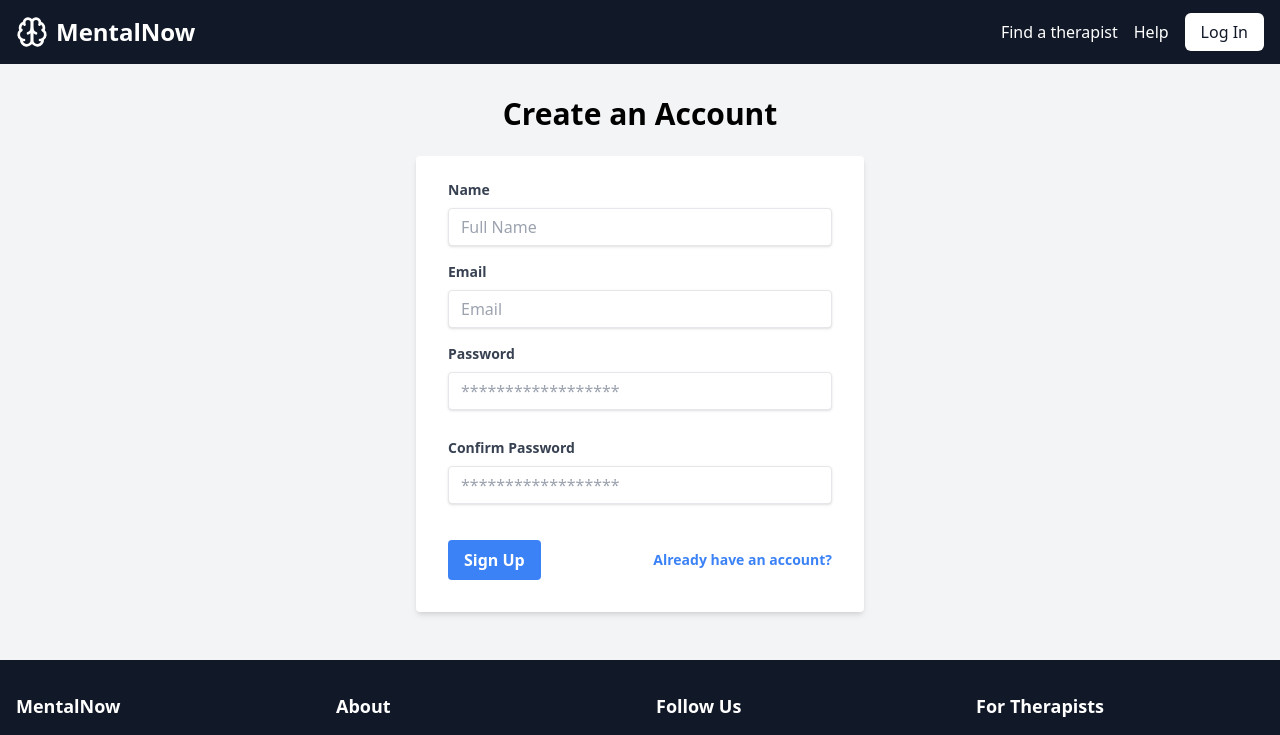
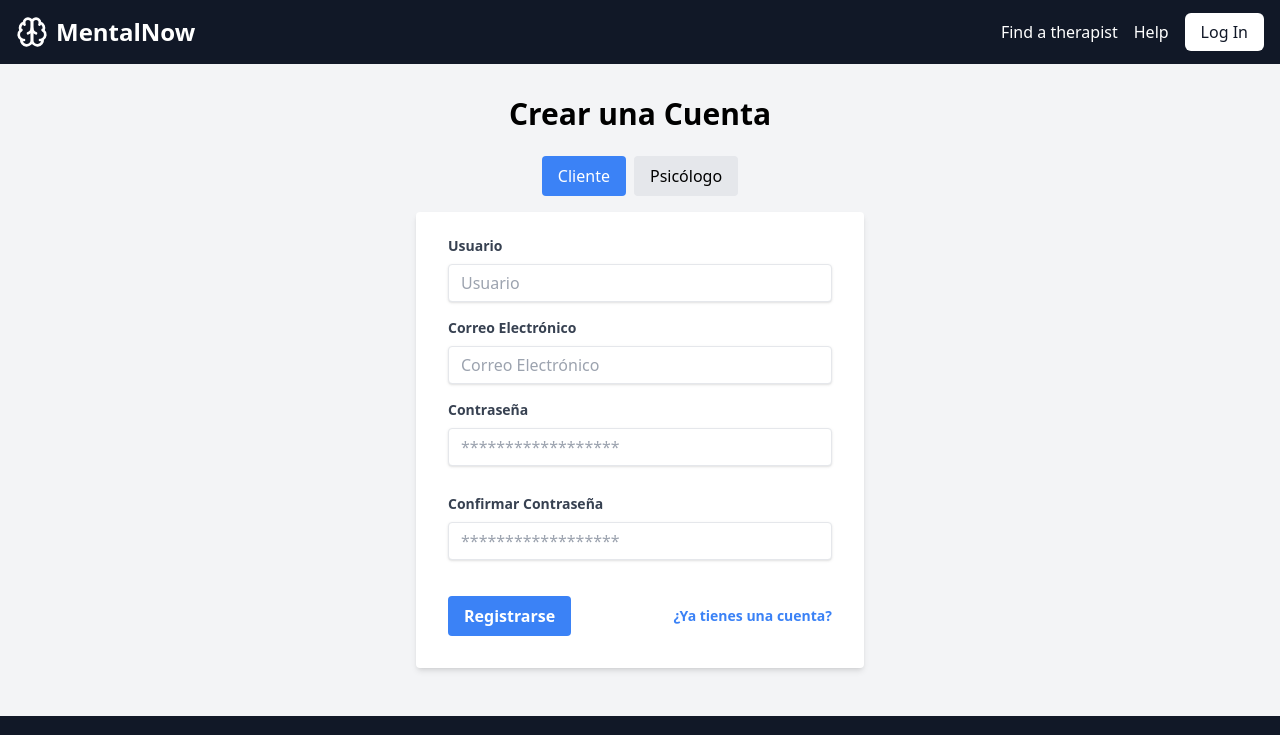
Before and after one commit to Juanma519/Proyecto-Sistemas-Distribuidos, a React (Vite) app in the folder Frontend/: page /register in a window 1280 px wide. Shown: the top 735 px of the page. Built offline with nearby package versions, Linux system fonts and the light colour scheme.

Commit message:
registro terminado

```diff
--- a/Frontend/src/components/Register.tsx
+++ b/Frontend/src/components/Register.tsx
@@ -2,36 +2,91 @@ import React, { useState } from 'react';
 import { Link } from 'react-router-dom';
 
 const Register: React.FC = () => {
-  const [name, setName] = useState('');
-  const [email, setEmail] = useState('');
-  const [password, setPassword] = useState('');
-  const [confirmPassword, setConfirmPassword] = useState('');
+  const [userType, setUserType] = useState<'client' | 'psychologist'>('client');
+  const [formData, setFormData] = useState({
+    username: '',
+    email: '',
+    password: '',
+    confirmPassword: '',
+    // Campos adicionales para psicólogo
+    nombre: '',
+    apellido: '',
+    telefono: '',
+    especialidad: '',
+    ubicacion: '',
+  });
+
+  const handleInputChange = (
+      e: React.ChangeEvent<HTMLInputElement | HTMLSelectElement>
+  ) => {
+    const { id, value } = e.target;
+    setFormData((prevData) => ({
+      ...prevData,
+      [id]: value,
+    }));
+  };
+
+  const handleUserTypeChange = (type: 'client' | 'psychologist') => {
+    setUserType(type);
+    // Reiniciar datos del formulario al cambiar el tipo de usuario
+    setFormData({
+      username: '',
+      email: '',
+      password: '',
+      confirmPassword: '',
+      nombre: '',
+      apellido: '',
+      telefono: '',
+      especialidad: '',
+      ubicacion: '',
+    });
+  };
 
   const handleSubmit = async (e: React.FormEvent) => {
     e.preventDefault();
 
-    // Verifica que las contraseñas coincidan
+    const { password, confirmPassword } = formData;
+
     if (password !== confirmPassword) {
-      alert('Passwords do not match');
+      alert('Las contraseñas no coinciden');
       return;
     }
 
-    // Crea el payload para enviar al backend
-    const payload = {
-      username: name,
-      password: password,
-      mail: email,
+    const commonPayload = {
+      username: formData.username,
+      password: formData.password,
+      mail: formData.email,
     };
 
     try {
-      // Realiza la solicitud al backend
-      const response = await fetch('http://localhost:5001/crearCliente', {
+      let response;
+      if (userType === 'client') {
+        response = await fetch('http://localhost:5001/crearCliente', {
           method: 'POST',
           headers: {
             'Content-Type': 'application/json',
           },
-        body: JSON.stringify(payload),
+          body: JSON.stringify(commonPayload),
         });
+      } else {
+        // Para psicólogo, incluir campos adicionales
+        const psychologistPayload = {
+          ...commonPayload,
+          nombre: formData.nombre,
+          apellido: formData.apellido,
+          telefono: formData.telefono,
+          especialidad: formData.especialidad,
+          ubicacion: formData.ubicacion,
+        };
+
+        response = await fetch('http://localhost:5001/crearPsicologo', {
+          method: 'POST',
+          headers: {
+            'Content-Type': 'application/json',
+          },
+          body: JSON.stringify(psychologistPayload),
+        });
+      }
 
       const data = await response.text();
 
@@ -48,76 +103,221 @@ const Register: React.FC = () => {
 
   return (
       <div className="max-w-md mx-auto">
-      <h2 className="text-3xl font-bold mb-6 text-center">Create an Account</h2>
-      <form onSubmit={handleSubmit} className="bg-white shadow-md rounded px-8 pt-6 pb-8 mb-4">
+        <h2 className="text-3xl font-bold mb-6 text-center">Crear una Cuenta</h2>
+        <div className="flex justify-center mb-4">
+          <button
+              className={`mr-2 px-4 py-2 rounded ${
+                  userType === 'client' ? 'bg-blue-500 text-white' : 'bg-gray-200'
+              }`}
+              onClick={() => handleUserTypeChange('client')}
+          >
+            Cliente
+          </button>
+          <button
+              className={`px-4 py-2 rounded ${
+                  userType === 'psychologist' ? 'bg-blue-500 text-white' : 'bg-gray-200'
+              }`}
+              onClick={() => handleUserTypeChange('psychologist')}
+          >
+            Psicólogo
+          </button>
+        </div>
+        <form
+            onSubmit={handleSubmit}
+            className="bg-white shadow-md rounded px-8 pt-6 pb-8 mb-4"
+        >
+          {/* Campos comunes */}
           <div className="mb-4">
-          <label className="block text-gray-700 text-sm font-bold mb-2" htmlFor="name">
-            Name
+            <label
+                className="block text-gray-700 text-sm font-bold mb-2"
+                htmlFor="username"
+            >
+              Usuario
             </label>
             <input
                 className="shadow appearance-none border rounded w-full py-2 px-3 text-gray-700 leading-tight focus:outline-none focus:shadow-outline"
-            id="name"
+                id="username"
                 type="text"
-            placeholder="Full Name"
-            value={name}
-            onChange={(e) => setName(e.target.value)}
+                placeholder="Usuario"
+                value={formData.username}
+                onChange={handleInputChange}
                 required
             />
           </div>
+          {/* Email */}
           <div className="mb-4">
-          <label className="block text-gray-700 text-sm font-bold mb-2" htmlFor="email">
-            Email
+            <label
+                className="block text-gray-700 text-sm font-bold mb-2"
+                htmlFor="email"
+            >
+              Correo Electrónico
             </label>
             <input
                 className="shadow appearance-none border rounded w-full py-2 px-3 text-gray-700 leading-tight focus:outline-none focus:shadow-outline"
                 id="email"
                 type="email"
-            placeholder="Email"
-            value={email}
-            onChange={(e) => setEmail(e.target.value)}
+                placeholder="Correo Electrónico"
+                value={formData.email}
+                onChange={handleInputChange}
                 required
             />
           </div>
+          {/* Contraseña */}
           <div className="mb-4">
-          <label className="block text-gray-700 text-sm font-bold mb-2" htmlFor="password">
-            Password
+            <label
+                className="block text-gray-700 text-sm font-bold mb-2"
+                htmlFor="password"
+            >
+              Contraseña
             </label>
             <input
                 className="shadow appearance-none border rounded w-full py-2 px-3 text-gray-700 mb-3 leading-tight focus:outline-none focus:shadow-outline"
                 id="password"
                 type="password"
                 placeholder="******************"
-            value={password}
-            onChange={(e) => setPassword(e.target.value)}
+                value={formData.password}
+                onChange={handleInputChange}
                 required
             />
           </div>
+          {/* Confirmar Contraseña */}
           <div className="mb-6">
-          <label className="block text-gray-700 text-sm font-bold mb-2" htmlFor="confirm-password">
-            Confirm Password
+            <label
+                className="block text-gray-700 text-sm font-bold mb-2"
+                htmlFor="confirmPassword"
+            >
+              Confirmar Contraseña
             </label>
             <input
                 className="shadow appearance-none border rounded w-full py-2 px-3 text-gray-700 mb-3 leading-tight focus:outline-none focus:shadow-outline"
-            id="confirm-password"
+                id="confirmPassword"
                 type="password"
                 placeholder="******************"
-            value={confirmPassword}
-            onChange={(e) => setConfirmPassword(e.target.value)}
+                value={formData.confirmPassword}
+                onChange={handleInputChange}
                 required
             />
           </div>
+          {/* Campos adicionales para psicólogo */}
+          {userType === 'psychologist' && (
+              <>
+                {/* Nombre */}
+                <div className="mb-4">
+                  <label
+                      className="block text-gray-700 text-sm font-bold mb-2"
+                      htmlFor="nombre"
+                  >
+                    Nombre
+                  </label>
+                  <input
+                      className="shadow appearance-none border rounded w-full py-2 px-3 text-gray-700 leading-tight focus:outline-none focus:shadow-outline"
+                      id="nombre"
+                      type="text"
+                      placeholder="Nombre"
+                      value={formData.nombre}
+                      onChange={handleInputChange}
+                      required
+                  />
+                </div>
+                {/* Apellido */}
+                <div className="mb-4">
+                  <label
+                      className="block text-gray-700 text-sm font-bold mb-2"
+                      htmlFor="apellido"
+                  >
+                    Apellido
+                  </label>
+                  <input
+                      className="shadow appearance-none border rounded w-full py-2 px-3 text-gray-700 leading-tight focus:outline-none focus:shadow-outline"
+                      id="apellido"
+                      type="text"
+                      placeholder="Apellido"
+                      value={formData.apellido}
+                      onChange={handleInputChange}
+                      required
+                  />
+                </div>
+                {/* Teléfono */}
+                <div className="mb-4">
+                  <label
+                      className="block text-gray-700 text-sm font-bold mb-2"
+                      htmlFor="telefono"
+                  >
+                    Teléfono
+                  </label>
+                  <input
+                      className="shadow appearance-none border rounded w-full py-2 px-3 text-gray-700 leading-tight focus:outline-none focus:shadow-outline"
+                      id="telefono"
+                      type="tel"
+                      placeholder="Teléfono"
+                      value={formData.telefono}
+                      onChange={handleInputChange}
+                      required
+                  />
+                </div>
+                {/* Especialidad */}
+                <div className="mb-4">
+                  <label
+                      className="block text-gray-700 text-sm font-bold mb-2"
+                      htmlFor="especialidad"
+                  >
+                    Especialidad
+                  </label>
+                  <select
+                      id="especialidad"
+                      value={formData.especialidad}
+                      onChange={handleInputChange}
+                      required
+                      className="shadow appearance-none border rounded w-full py-2 px-3 text-gray-700 leading-tight focus:outline-none focus:shadow-outline"
+                  >
+                    <option value="" disabled>
+                      Selecciona una especialidad
+                    </option>
+                    <option value="Duelos">Duelos</option>
+                    <option value="Traumas">Traumas</option>
+                    <option value="Familiar">Familiar</option>
+                    <option value="Pareja">Pareja</option>
+                    <option value="Separación y Divorcio">
+                      Separación y Divorcio
+                    </option>
+                    <option value="Infantil y Adolescente">
+                      Infantil y Adolescente
+                    </option>
+                  </select>
+                </div>
+                {/* Ubicación */}
+                <div className="mb-4">
+                  <label
+                      className="block text-gray-700 text-sm font-bold mb-2"
+                      htmlFor="ubicacion"
+                  >
+                    Ubicación
+                  </label>
+                  <input
+                      className="shadow appearance-none border rounded w-full py-2 px-3 text-gray-700 leading-tight focus:outline-none focus:shadow-outline"
+                      id="ubicacion"
+                      type="text"
+                      placeholder="Ubicación"
+                      value={formData.ubicacion}
+                      onChange={handleInputChange}
+                      required
+                  />
+                </div>
+              </>
+          )}
+          {/* Botón de enviar */}
           <div className="flex items-center justify-between">
             <button
                 className="bg-blue-500 hover:bg-blue-700 text-white font-bold py-2 px-4 rounded focus:outline-none focus:shadow-outline"
                 type="submit"
             >
-            Sign Up
+              Registrarse
             </button>
             <Link
                 className="inline-block align-baseline font-bold text-sm text-blue-500 hover:text-blue-800"
                 to="/login"
             >
-            Already have an account?
+              ¿Ya tienes una cuenta?
             </Link>
           </div>
         </form>
```
Also changed, not shown: 1 other file (tests, documents, lock files or other folders). Lines whose indentation alone changed are shown as unchanged.
